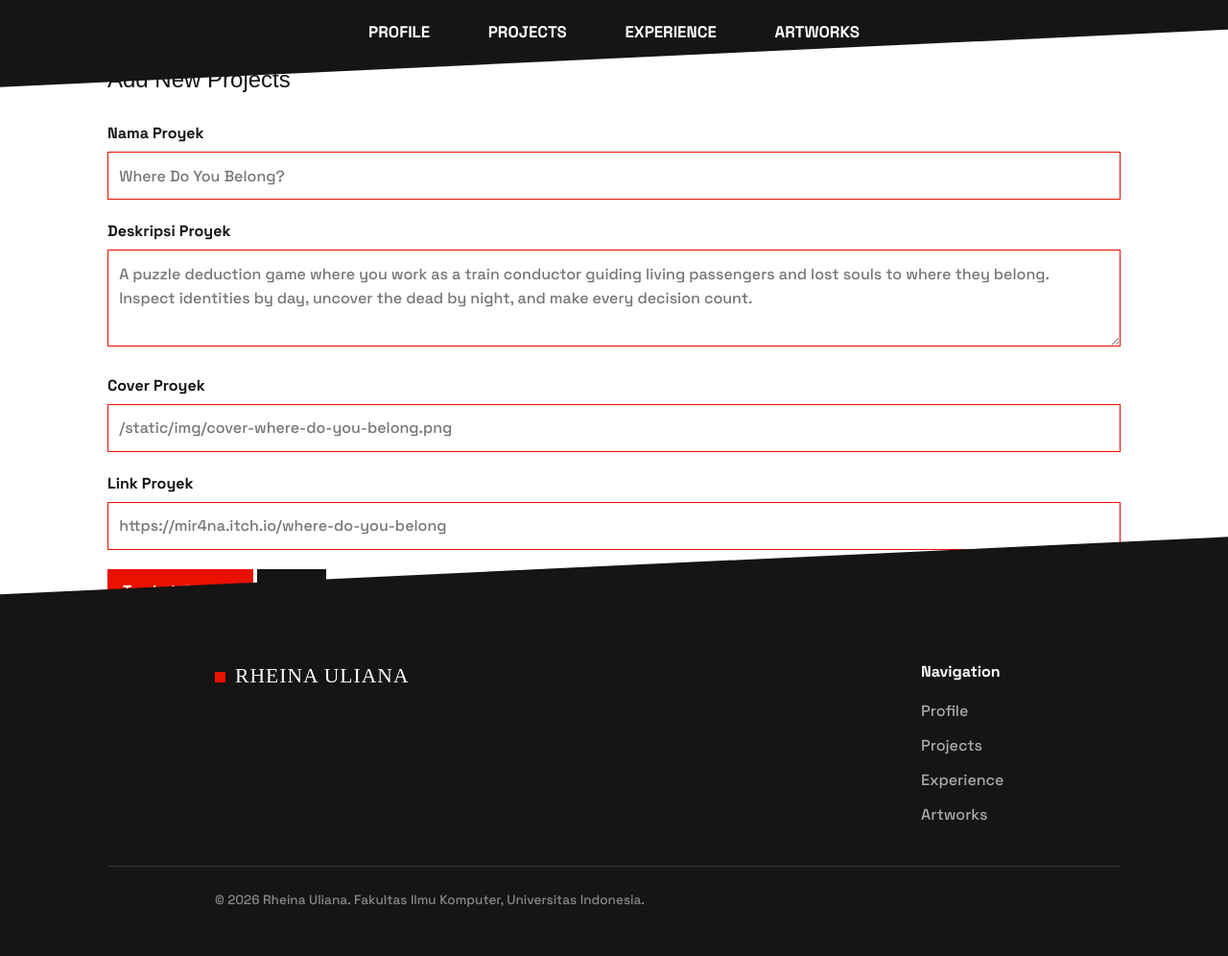
After one commit to rh-elise/myportofolio, a Django app: page /projects/add/ in a window 1280 px wide. The commit adds this page. Shown: the whole page at 96% size. Run offline with Django 5.2, Linux system fonts and the light colour scheme; some web fonts are replaced.

Commit message:
feat: Menambahkan form create project

```diff
--- /dev/null
+++ b/main/forms.py
@@ -0,0 +1,45 @@
+from django.forms import ModelForm, TextInput, Textarea, URLInput
+
+from main.models import Projects
+
+class ProjectForm(ModelForm):
+    class Meta:
+        model = Projects
+        fields = [
+            "title",
+            "description",
+            "image",
+            "link",
+        ]
+
+        labels = {
+            "title": "Nama Proyek",
+            "description": "Deskripsi Proyek",
+            "image": "Cover Proyek",
+            "link": "Link Proyek"
+        }
+
+        widgets = {
+            "title": TextInput(
+                attrs={
+                    "placeholder": "Where Do You Belong?",
+                    "maxlength": 255,
+                }
+            ),
+            "description": Textarea(
+                attrs={
+                    "placeholder": "A puzzle deduction game where you work as a train conductor guiding living passengers and lost souls to where they belong. Inspect identities by day, uncover the dead by night, and make every decision count.",
+                    "rows": 3,
+                }
+            ),
+            "image": TextInput(
+                attrs={
+                    "placeholder": "/static/img/cover-where-do-you-belong.png",
+                }
+            ),
+            "link": URLInput(
+                attrs={
+                    "placeholder": "https://mir4na.itch.io/where-do-you-belong",
+                }
+            ),
+        }
--- a/main/urls.py
+++ b/main/urls.py
@@ -1,6 +1,6 @@
 from django.urls import path
 
-from main.views import show_main, show_experience, show_artworks, show_projects
+from main.views import show_main, show_experience, show_artworks, show_projects, create_project
 
 app_name = "main"
 
@@ -8,5 +8,6 @@ urlpatterns = [
     path("", show_main, name="show_main"),
     path("experience/", show_experience, name="show_experience"),
     path("artworks/", show_artworks, name="show_artworks"),
-    path("projects/", show_projects, name="show_projects")
+    path("projects/", show_projects, name="show_projects"),
+    path("projects/add/", create_project, name="create_project"),
 ]
--- a/main/views.py
+++ b/main/views.py
@@ -1,7 +1,12 @@
 from django.shortcuts import render
 from django.utils.text import slugify
+from django.contrib import messages
+from django.core import serializers
+from django.http import HttpResponse
+from django.shortcuts import get_object_or_404, redirect, render
 
 from main.models import Artworks, Experience, Projects
+from main.forms import ProjectForm
 
 
 # ARTWORKS CATEGORY
@@ -85,3 +90,17 @@ def show_projects(request):
     }
 
     return render(request, "projects.html", context)
+
+def create_project(request):
+    form = ProjectForm(request.POST or None)
+
+    if request.method == "POST" and form.is_valid():
+        form.save()
+        messages.success(request, "New project added!")
+        return redirect("main:show_projects")
+
+    context = {
+        "name": "Rheina Uliana",
+        "form": form,
+    }
+    return render(request, "projects_form.html", context)
--- a/portofolio/settings.py
+++ b/portofolio/settings.py
@@ -148,3 +148,5 @@ WHITENOISE_USE_FINDERS = True
 
 # Primary key bawaan untuk model baru
 DEFAULT_AUTO_FIELD = 'django.db.models.BigAutoField'
+
+CSRF_TRUSTED_ORIGINS = ["https://rheina-uliana-myportofolio.pws.cs.ui.ac.id"]
--- a/static/css/style.css
+++ b/static/css/style.css
@@ -340,6 +340,7 @@ h1, h2, h3, .brand {
 .slanted-section:last-of-type,
 .exp-section:last-of-type {
     flex: 1 0 auto;
+    padding-bottom: 5rem;
 }
 
 /* PROJECTS */
@@ -504,6 +505,66 @@ h1, h2, h3, .brand {
 
 .mini-card.is-active .mini-card-label {
     background-color: var(--accent);
+}
+
+/* PROJECT */
+.project-form {
+    width: 100%;
+    max-width: 100%;
+    margin-top: 1.5rem;
+}
+
+.form-group {
+    margin-bottom: 1.25rem;
+}
+
+.form-group label {
+    display: block;
+    margin-bottom: 0.4rem;
+    font-weight: 700;
+}
+
+.form-group input,
+.form-group textarea {
+    width: 100%;
+    box-sizing: border-box;
+    padding: 0.7rem;
+    border: 1px solid var(--accent);
+    border-radius: var(--radius);
+    font: inherit;
+    transition:
+        border-color 0.2s ease,
+        outline-color 0.2s ease;
+}
+
+.form-group input:focus,
+.form-group textarea:focus {
+    outline: 2px solid var(--accent);
+    border-color: var(--accent);
+}
+
+.form-error {
+    color: #b42318;
+    font-size: 0.85rem;
+    margin-top: 0.35rem;
+}
+
+.button {
+    display: inline-block;
+    height: fit-content;
+    border: 0;
+    border-radius: var(--radius);
+    padding: 0.65rem 1rem;
+    background: var(--accent);
+    color: white;
+    cursor: pointer;
+    font: inherit;
+    font-weight: 700;
+    text-decoration: none;
+}
+
+.button-secondary {
+    background: var(--ink);
 }
 
 /* ARTS */
--- /dev/null
+++ b/templates/projects_form.html
@@ -0,0 +1,27 @@
+{% extends "base.html" %}
+
+{% block content %}
+    <main>
+        <section class="experience-section">
+            <div class="container">
+                <h1>Add New Projects</h1>
+                <form method="post"
+                      action="{% url 'main:create_project' %}"
+                      class="project-form">
+                    {% csrf_token %}
+                    {% for field in form %}
+                        <div class="form-group">
+                            <label for="{{ field.id_for_label }}">{{ field.label }}</label>
+                            {{ field }}
+                            {% for error in field.errors %}
+                                <p class="form-error">{{ error }}</p>
+                            {% endfor %}
+                        </div>
+                    {% endfor %}
+                    <button type="submit" class="button">Tambah Project</button>
+                    <a href="{% url 'main:show_projects' %}" class="button button-secondary">Batal</a>
+                </form>
+            </div>
+        </section>
+    </main>
+{% endblock content %}
```
